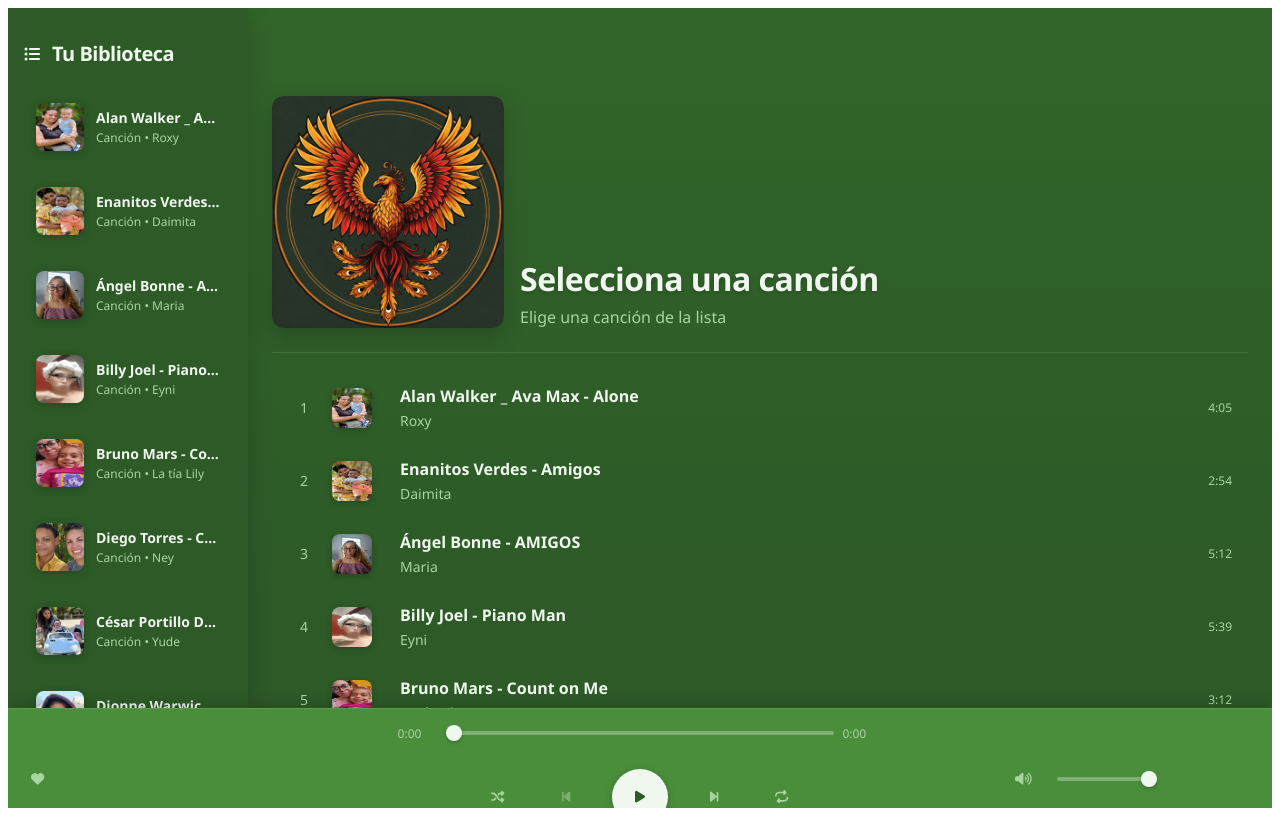
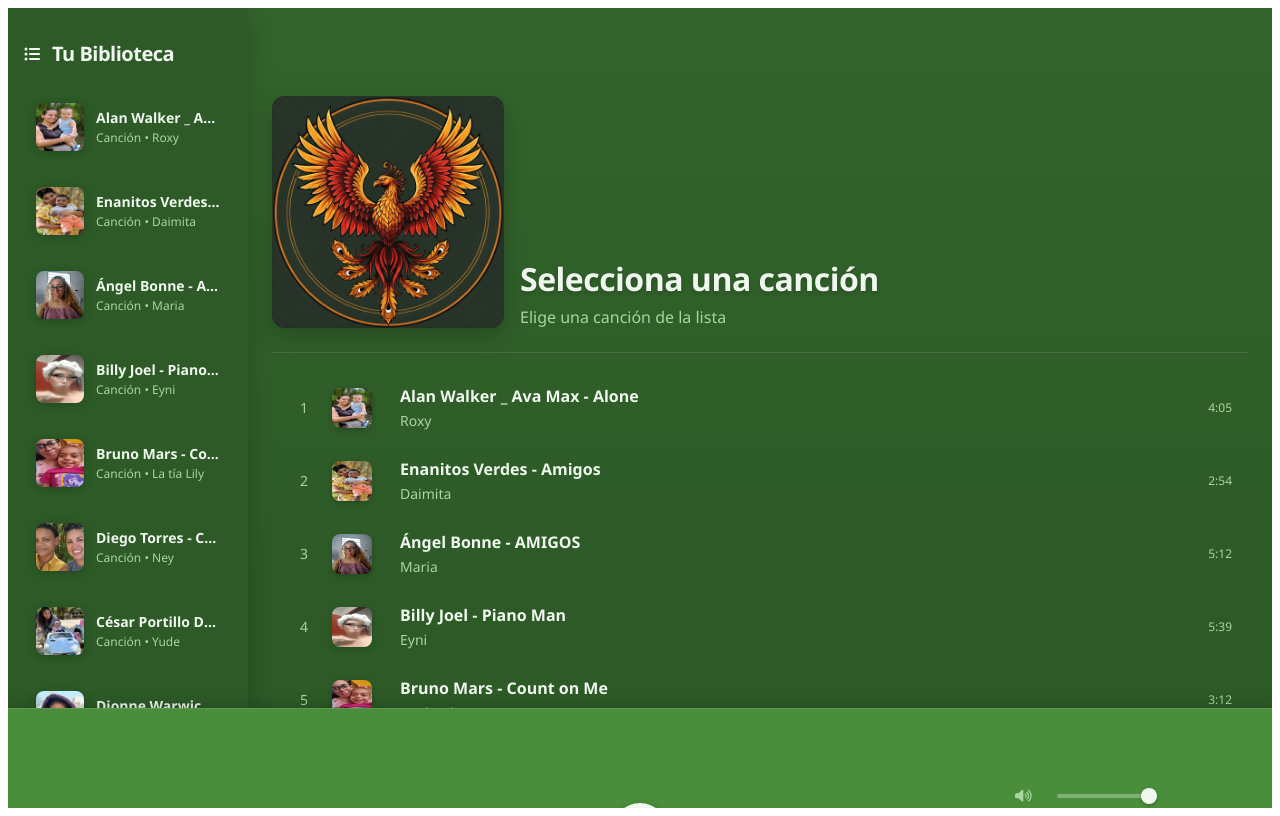
Before and after one commit to ialmanza/eclipsefenix, an Angular app: page /reproductor in a window 1280 px wide. Built offline with nearby package versions, Linux system fonts and the light colour scheme.

Commit message:
prueba botones del reproductor

```diff
--- a/src/app/components/reproductor/reproductor.component.html
+++ b/src/app/components/reproductor/reproductor.component.html
@@ -78,18 +78,19 @@
     <div class="now-playing-bar">
       <div class="now-playing-left">
 
-        <button class="like-button" (click)="toggleFavorito()">
+        <!-- <button class="like-button" (click)="toggleFavorito()">
           <fa-icon [icon]="cancionActual?.favorito ? iconoCorazonLleno : iconoCorazon"></fa-icon>
-        </button>
+        </button> -->
       </div>
 
       <div class="now-playing-center">
 
         <div class="progress-bar">
-          <span class="time-current">{{tiempoActual}}</span>
+          <!-- <span class="time-current">{{tiempoActual}}</span>
           <input type="range" class="progress-slider" [value]="progresoActual" (input)="actualizarProgreso($event)">
-          <span class="time-total">{{cancionActual?.duracion || '0:00'}}</span>
+          <span class="time-total">{{cancionActual?.duracion || '0:00'}}</span> -->
         </div>
+        <br>
         <div class="player-controls">
           <button class="control-button" (click)="toggleShuffle()" [class.active]="isShuffleOn">
             <fa-icon [icon]="iconoShuffle"></fa-icon>
--- a/src/app/components/reproductor/reproductor.component.scss
+++ b/src/app/components/reproductor/reproductor.component.scss
@@ -13,20 +13,16 @@
   --color-green-pale: #A8D5A0;
   --color-green-bg: #F0F7EF;
 
-  /* Variables mejoradas para animaciones y layouts */
-  --player-height: 90px; /* Aumentado para dar más espacio a los botones */
+  /* Variables para animaciones y layouts */
+  --player-height: 90px;
   --player-expanded-height: 100vh;
   --transition-speed: 0.3s;
   --border-radius-sm: 4px;
   --border-radius-md: 8px;
   --border-radius-lg: 12px;
   --shadow-elevation: 0 8px 24px rgba(0, 0, 0, 0.2);
-
-  /* Tamaños táctiles mínimos */
   --touch-target-size: 44px;
   --safe-bottom: env(safe-area-inset-bottom, 0px);
-
-  /* Variable para el padding extra en la parte inferior */
   --player-bottom-padding: 16px;
 }
 
@@ -42,18 +38,17 @@
   grid-template-columns: 1fr;
   grid-template-rows: 1fr var(--player-height);
   height: 100vh;
-  height: 100dvh; /* Soporte para viewport dinámico */
+  height: 100dvh;
   background-color: var(--spotify-black);
   color: var(--spotify-white);
   font-family: 'Segoe UI', Roboto, Oxygen, Ubuntu, Cantarell, 'Open Sans', sans-serif;
   overflow: hidden;
   width: 100%;
   position: relative;
-  /* Prevenir scroll de la página cuando se interactúa con el reproductor */
   overscroll-behavior: none;
 }
 
-/* Sidebar - Inicialmente oculto en móvil */
+/* Sidebar */
 .sidebar {
   position: fixed;
   top: 0;
@@ -75,7 +70,6 @@
   transform: translateX(0);
 }
 
-/* Botón para mostrar sidebar - Agregar via JS si no existe */
 .sidebar-toggle {
   display: block;
   position: absolute;
@@ -148,7 +142,7 @@
   display: flex;
   flex-direction: column;
   flex: 1;
-  min-width: 0; /* Permite text-overflow */
+  min-width: 0;
 }
 
 .playlist-info .playlist-name {
@@ -174,14 +168,13 @@
   grid-row: 1;
   background: linear-gradient(to bottom, rgba(74, 142, 59, 0.2), var(--spotify-black) 85%);
   padding: 16px;
-  padding-top: calc(var(--touch-target-size) + 20px); /* Espacio para botón sidebar */
+  padding-top: calc(var(--touch-target-size) + 20px);
   height: calc(100vh - var(--player-height));
   height: calc(100dvh - var(--player-height));
   overflow-y: auto;
   -webkit-overflow-scrolling: touch;
   position: relative;
   z-index: 1;
-  /* Ajustar para dejar espacio para el bottom margin en el contenido */
   padding-bottom: calc(20px + var(--player-bottom-padding));
 }
 
@@ -274,7 +267,7 @@
   border-radius: var(--border-radius-md);
   cursor: pointer;
   margin-bottom: 4px;
-  min-height: 64px; /* Altura mínima para touch */
+  min-height: 64px;
 }
 
 .track-item:active {
@@ -313,7 +306,7 @@
 .track-info {
   margin-left: 4px;
   overflow: hidden;
-  min-width: 0; /* Permite text-overflow */
+  min-width: 0;
 }
 
 .track-info .track-name {
@@ -347,14 +340,12 @@
   background-color: var(--spotify-dark-grey);
   border-top: 1px solid rgba(255, 255, 255, 0.1);
   padding: 12px 8px;
-  /* Aumentar el padding inferior para dar más espacio a los botones */
   padding-bottom: calc(var(--player-bottom-padding) + var(--safe-bottom));
   height: auto;
   min-height: var(--player-height);
   box-shadow: 0 -4px 12px rgba(0, 0, 0, 0.15);
   z-index: 100;
   position: relative;
-  /* Fix para evitar que se mueva la pantalla al interactuar */
   touch-action: manipulation;
   -webkit-overflow-scrolling: none;
 }
@@ -363,7 +354,6 @@
   display: flex;
   flex-direction: column;
   gap: 12px;
-  /* Centrar el contenido verticalmente */
   height: 100%;
   justify-content: center;
 }
@@ -393,7 +383,12 @@
   flex-shrink: 0;
 }
 
-.like-button {
+/* Estilos de botones optimizados - Comunes para todos */
+.control-button,
+.like-button,
+.volume-button,
+.sidebar-toggle,
+.playlist-toggle {
   background: none;
   border: none;
   color: var(--spotify-grey);
@@ -405,18 +400,106 @@
   justify-content: center;
   padding: 0;
   border-radius: 50%;
-  flex-shrink: 0;
-  /* Evitar comportamiento predeterminado de eventos touch */
   touch-action: manipulation;
+  transition: transform 0.2s, color 0.2s;
+  -webkit-tap-highlight-color: transparent;
+  position: relative;
+  user-select: none;
+  -webkit-user-select: none;
 }
 
-.like-button:active {
+.control-button:active,
+.like-button:active,
+.volume-button:active {
   color: var(--spotify-white);
   transform: scale(0.9);
 }
 
+.control-button:hover,
+.like-button:hover,
+.volume-button:hover {
+  color: var(--spotify-white);
+}
+
+.control-button:focus:not(:active),
+.like-button:focus:not(:active),
+.volume-button:focus:not(:active),
+.playlist-toggle:focus:not(:active),
+.sidebar-toggle:focus:not(:active) {
+  transform: scale(1);
+}
+
+.control-button:disabled {
+  opacity: 0.5;
+  pointer-events: none;
+}
+
+.control-button.active {
+  color: var(--spotify-light-grey);
+}
+
 .like-button .favorito {
   color: var(--spotify-green);
+}
+
+/* Botón de reproducción especial */
+.play-button {
+  background-color: var(--spotify-white);
+  border: none;
+  color: var(--spotify-black);
+  min-width: 48px;
+  min-height: 48px;
+  width: 48px;
+  height: 48px;
+  border-radius: 50%;
+  display: flex;
+  align-items: center;
+  justify-content: center;
+  cursor: pointer;
+  box-shadow: 0 2px 8px rgba(0, 0, 0, 0.2);
+  position: relative;
+  touch-action: manipulation;
+  transition: transform 0.2s ease;
+  -webkit-tap-highlight-color: transparent;
+  user-select: none;
+  -webkit-user-select: none;
+}
+
+.play-button::after {
+  content: '';
+  position: absolute;
+  top: -8px;
+  left: -8px;
+  right: -8px;
+  bottom: -8px;
+  border-radius: 50%;
+}
+
+.play-button:active {
+  transform: scale(0.95);
+}
+
+.play-button:focus:not(:active) {
+  transform: scale(1);
+}
+
+/* Botón de playlist-toggle */
+.playlist-toggle {
+  position: fixed;
+  bottom: calc(var(--player-height) + 16px);
+  right: 16px;
+  width: 50px;
+  height: 50px;
+  border-radius: 50%;
+  background-color: var(--spotify-green);
+  color: var(--spotify-white);
+  box-shadow: 0 4px 12px rgba(0, 0, 0, 0.3);
+  z-index: 100;
+}
+
+.playlist-toggle:active {
+  transform: scale(0.95);
+  box-shadow: 0 2px 8px rgba(0, 0, 0, 0.2);
 }
 
 .now-playing-center {
@@ -435,72 +518,7 @@
   gap: 24px;
   width: 100%;
   order: 2;
-  /* Asegurar que los botones tengan suficiente espacio vertical */
   padding: 4px 0;
-}
-
-.control-button {
-  background: none;
-  border: none;
-  color: var(--spotify-grey);
-  cursor: pointer;
-  min-height: var(--touch-target-size);
-  min-width: var(--touch-target-size);
-  display: flex;
-  align-items: center;
-  justify-content: center;
-  padding: 0;
-  border-radius: 50%;
-  /* Prevenir comportamientos de scroll no deseados */
-  touch-action: manipulation;
-}
-
-.control-button:active {
-  color: var(--spotify-white);
-  transform: scale(0.9);
-}
-
-.control-button:disabled {
-  opacity: 0.5;
-  pointer-events: none;
-}
-
-.control-button.active {
-  color: var(--spotify-light-grey);
-}
-
-.play-button {
-  background-color: var(--spotify-white);
-  border: none;
-  color: var(--spotify-black);
-  min-width: 48px;
-  min-height: 48px;
-  width: 48px;
-  height: 48px;
-  border-radius: 50%;
-  display: flex;
-  align-items: center;
-  justify-content: center;
-  cursor: pointer;
-  box-shadow: 0 2px 8px rgba(0, 0, 0, 0.2);
-  /* Área de toque más grande pero visualmente igual */
-  position: relative;
-  touch-action: manipulation;
-}
-
-/* Aumentar el área de toque sin cambiar el aspecto visual */
-.play-button::after {
-  content: '';
-  position: absolute;
-  top: -8px;
-  left: -8px;
-  right: -8px;
-  bottom: -8px;
-  border-radius: 50%;
-}
-
-.play-button:active {
-  transform: scale(0.95);
 }
 
 .progress-bar {
@@ -509,7 +527,6 @@
   gap: 8px;
   width: 100%;
   padding: 0 4px;
-  /* Aumentar la altura del contenedor para área táctil más grande */
   height: 24px;
 }
 
@@ -523,7 +540,6 @@
   outline: none;
   margin: 0;
   position: relative;
-  /* Asegurar que no se mueva la pantalla al deslizar */
   touch-action: none;
 }
 
@@ -552,7 +568,6 @@
   z-index: 2;
 }
 
-/* Área táctil más amplia para el slider */
 .progress-slider::before {
   content: '';
   position: absolute;
@@ -580,26 +595,6 @@
   order: 2;
 }
 
-.volume-button {
-  background: none;
-  border: none;
-  color: var(--spotify-grey);
-  cursor: pointer;
-  min-height: var(--touch-target-size);
-  min-width: var(--touch-target-size);
-  display: flex;
-  align-items: center;
-  justify-content: center;
-  padding: 0;
-  border-radius: 50%;
-  touch-action: manipulation;
-}
-
-.volume-button:active {
-  color: var(--spotify-white);
-  transform: scale(0.9);
-}
-
 .volume-slider {
   width: 100px;
   height: 4px;
@@ -610,7 +605,6 @@
   outline: none;
   position: relative;
   cursor: pointer;
-  /* Evitar que se desplace la pantalla al ajustar volumen */
   touch-action: none;
 }
 
@@ -644,37 +638,53 @@
   position: relative;
 }
 
-/* Botón flotante para mostrar/ocultar lista de reproducción */
-.playlist-toggle {
-  position: fixed;
-  bottom: calc(var(--player-height) + 16px);
-  right: 16px;
-  width: 50px;
-  height: 50px;
-  border-radius: 50%;
-  background-color: var(--spotify-green);
-  color: var(--spotify-white);
-  display: flex;
-  align-items: center;
-  justify-content: center;
-  cursor: pointer;
-  box-shadow: 0 4px 12px rgba(0, 0, 0, 0.3);
-  z-index: 100;
-  border: none;
-  touch-action: manipulation;
-}
+/* Soporte específico para dispositivos táctiles */
+@media (hover: none) {
+  .control-button,
+  .play-button,
+  .like-button,
+  .volume-button,
+  .playlist-toggle,
+  .sidebar-toggle {
+    outline: none;
+  }
 
-.playlist-toggle:active {
-  transform: scale(0.95);
-  box-shadow: 0 2px 8px rgba(0, 0, 0, 0.2);
+  .control-button::after,
+  .play-button::after,
+  .like-button::after,
+  .volume-button::after,
+  .playlist-toggle::after,
+  .sidebar-toggle::after {
+    content: '';
+    display: block;
+    position: absolute;
+    top: 0;
+    left: 0;
+    right: 0;
+    bottom: 0;
+    z-index: -1;
+    transition: opacity 0.3s;
+    opacity: 0;
+    border-radius: inherit;
+  }
+
+  .control-button:active::after,
+  .play-button:active::after,
+  .like-button:active::after,
+  .volume-button:active::after,
+  .playlist-toggle:active::after,
+  .sidebar-toggle:active::after {
+    opacity: 0.15;
+    background-color: var(--spotify-white);
+  }
 }
 
 /* Media queries para tablet y escritorio */
 @media screen and (min-width: 576px) {
   /* Ajustes para tablets */
   :host {
-    --player-height: 100px; /* Aumentado para dar más espacio a los controles */
-    --player-bottom-padding: 20px; /* Mayor padding en tablets */
+    --player-height: 100px;
+    --player-bottom-padding: 20px;
   }
 
   .player-bar {
@@ -721,6 +731,10 @@
 
   .player-controls {
     padding: 8px 0;
+  }
+
+  .like-button{
+    display: none !important;
   }
 }
 
@@ -779,7 +793,7 @@
   /* Ajustes para escritorio */
   :host {
     --player-height: 100px;
-    --player-bottom-padding: 24px; /* Mayor padding en escritorio */
+    --player-bottom-padding: 24px;
   }
 
   .player-container {
@@ -813,7 +827,6 @@
     height: 56px;
   }
 
-  /* Espacio extra para los controles en desktop */
   .player-controls {
     padding: 12px 0;
   }
@@ -822,8 +835,8 @@
 /* Mejoras para orientación landscape en móviles */
 @media screen and (max-height: 480px) and (orientation: landscape) {
   :host {
-    --player-height: 70px; /* Altura optimizada para landscape */
-    --player-bottom-padding: 12px; /* Padding ajustado */
+    --player-height: 70px;
+    --player-bottom-padding: 12px;
   }
 
   .player-container {
@@ -864,13 +877,16 @@
     min-height: 56px;
   }
 
-  /* Ajustes específicos para landscape y mejorar la UX */
   .player-controls {
-    gap: 16px; /* Reducir gap en landscape para caber mejor */
+    gap: 16px;
   }
 
   .progress-bar {
-    height: 20px; /* Reducido ligeramente en landscape */
+    height: 20px;
+  }
+
+  .like-button{
+    display: none !important;
   }
 }
 
@@ -888,7 +904,6 @@
     bottom: calc(var(--player-height) + env(safe-area-inset-bottom) + 16px);
   }
 
-  /* Asegurar que el contenido no quede debajo de los controles del sistema */
   .main-content {
     padding-bottom: calc(20px + var(--player-bottom-padding) + env(safe-area-inset-bottom));
   }
@@ -927,14 +942,3 @@
 button {
   touch-action: manipulation;
 }
-
-/* Prevenir selección de texto */
-.player-bar,
-.control-button,
-.play-button,
-.like-button,
-.volume-button,
-.playlist-toggle {
-  user-select: none;
-  -webkit-user-select: none;
-}
```
